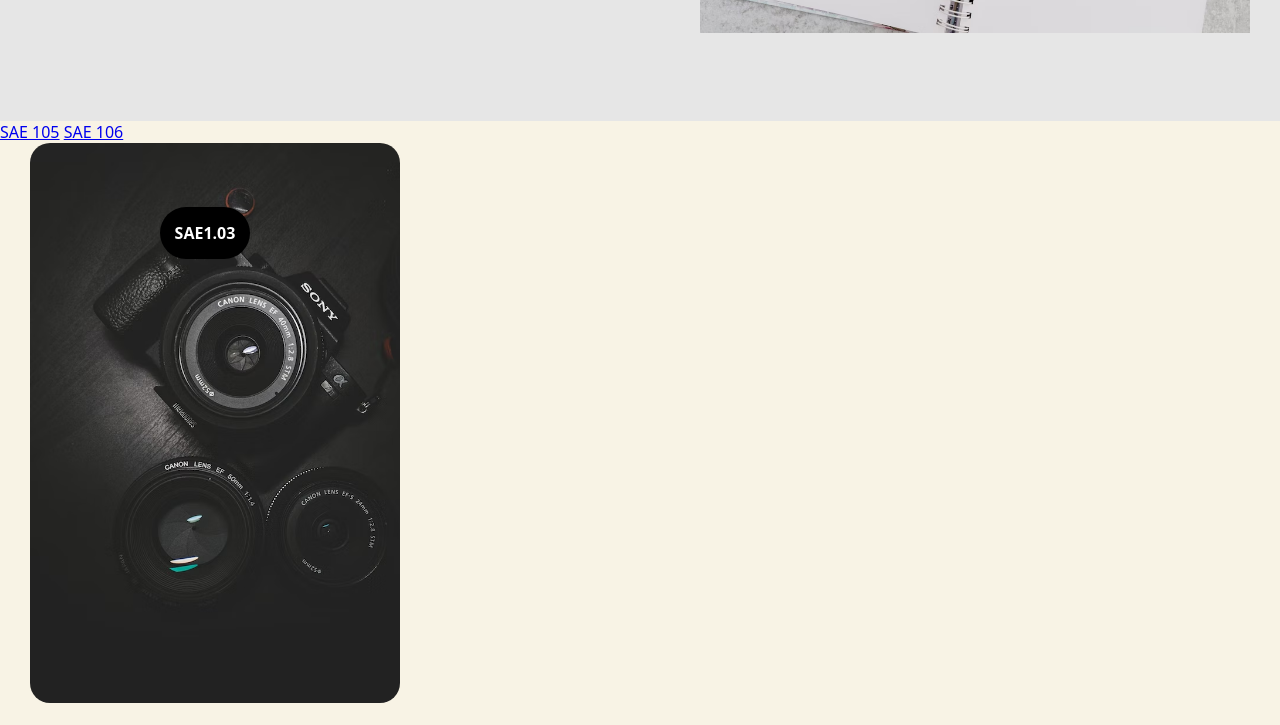
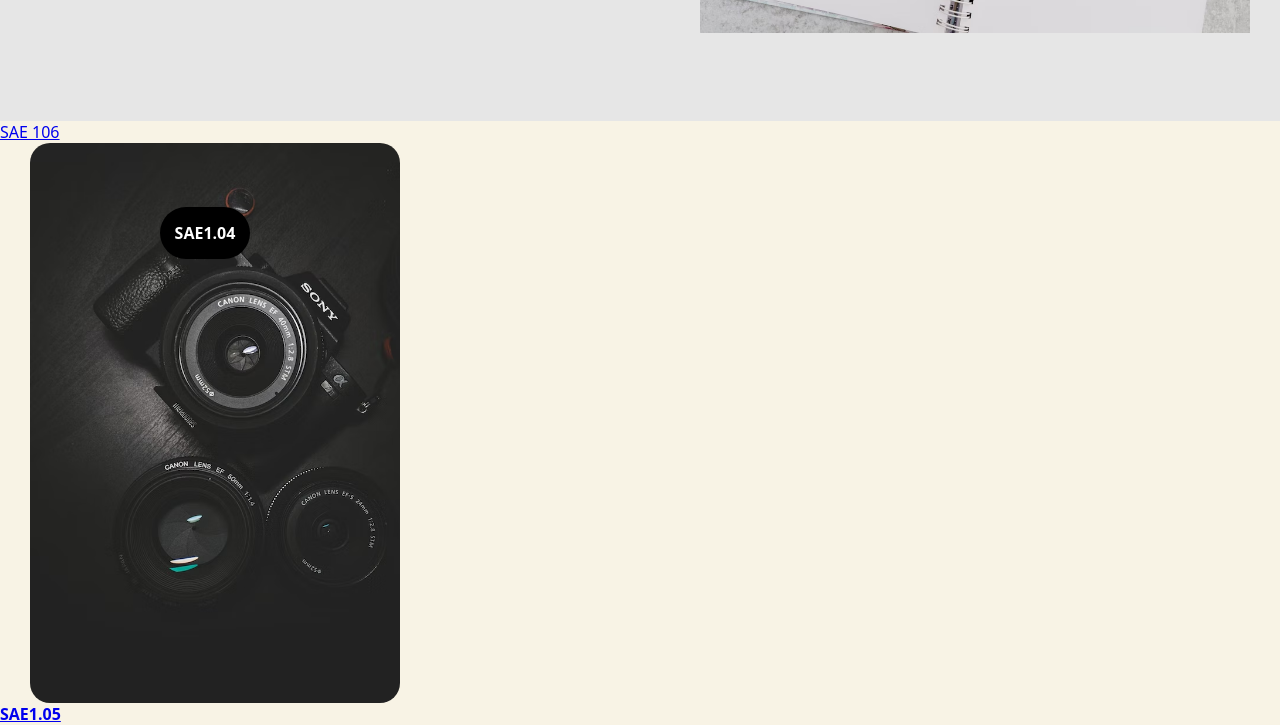
Before and after one commit to syrine277/SAE_105, a plain HTML site: page index.html in a window 1280 px wide. Shown: the part 2448-3173 px from the top of the page. Before the commit the page ends 3151 px from the top, so only its background shows below. Drawn offline with Linux system fonts and the light colour scheme.

Commit message:
2
sae 104

```diff
--- a/index.html
+++ b/index.html
@@ -101,18 +101,23 @@
 </div>
 
 
-    <a href="/template.html?sae=SAE1.05">SAE 105</a>
+
     <a href="/template.html?sae=SAE1.06">SAE 106</a>
 
 
     <div class="sae2">
 
          <div class="quatrieme">
-            <a class="button4" href="/template.html?sae=SAE1.04"><strong>SAE1.03</strong></a>
+            <a class="button4" href="/template.html?sae=SAE1.04"><strong>SAE1.04</strong></a>
         <a href="/template.html?sae=SAE1.04"></a>
         </div>
 
+        <div class="cinquieme">
+            <a class="button5" href="/template.html?sae=SAE1.05"><strong>SAE1.05</strong></a>
+            <a href="/template.html?sae=SAE1.05"></a>
         </div>
+
+
 
 
 
```
